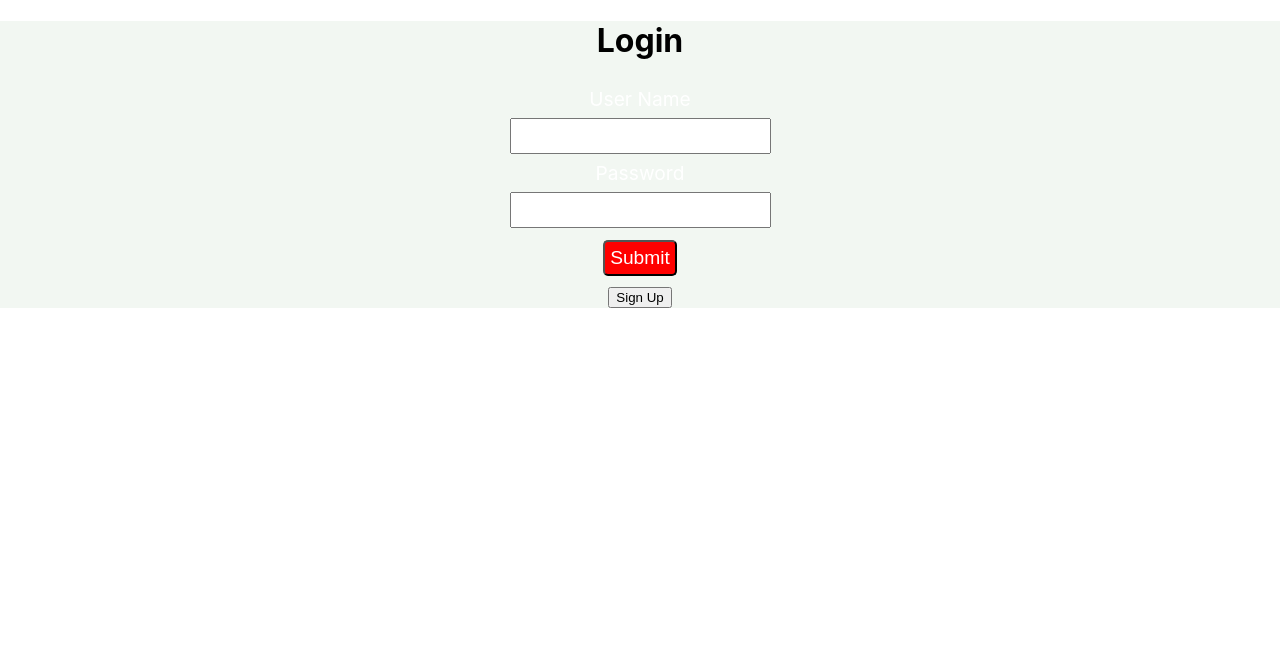
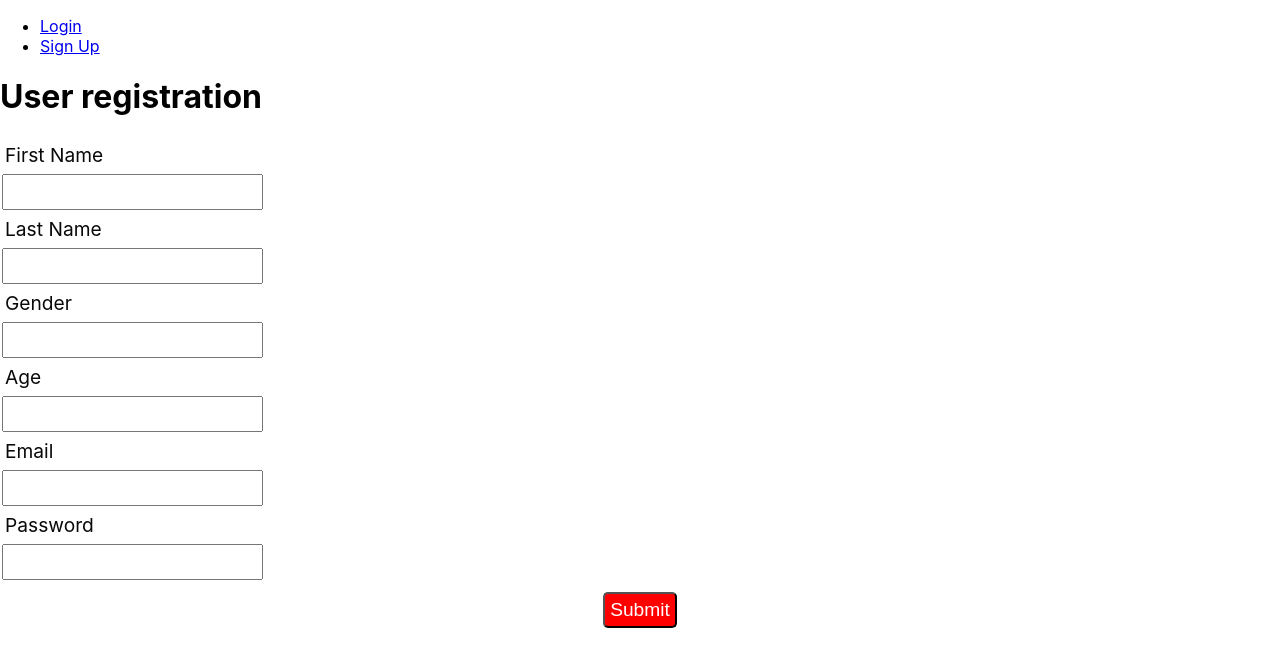
Before and after one commit to sagar776-dev/UNP_Alpha, a React (Create React App) app in the folder unp_alpha_app/: page /SignUpForm in a window 1280 px wide. Shown: the top 666 px of the page. Built offline with nearby package versions, Linux system fonts and the light colour scheme.

Commit message:
updated signup/login page

```diff
--- a/unp_alpha_app/package.json
+++ b/unp_alpha_app/package.json
@@ -8,6 +8,7 @@
     "@testing-library/user-event": "^13.5.0",
     "react": "^18.2.0",
     "react-dom": "^18.2.0",
+    "react-router-dom": "^6.4.2",
     "react-scripts": "5.0.1",
     "web-vitals": "^2.1.4"
   },
--- a/unp_alpha_app/src/App.css
+++ b/unp_alpha_app/src/App.css
@@ -6,7 +6,7 @@
   .label{
   display: block;
   font-size: larger;
-  color: white;
+  color: rgb(10, 9, 9);
   padding: 5px;
   }
 
--- a/unp_alpha_app/src/App.js
+++ b/unp_alpha_app/src/App.js
@@ -1,18 +1,54 @@
 import './App.css';
 import SignUpForm from "./SignUpForm";
 import SignInForm from "./SignInForm";
+import {Link, Routes, Route, useNavigate} from 'react-router-dom';
+
+
+function Signup() {
+  const navigate = useNavigate();
+
+  const handleSubmit = event => {
+    event.preventDefault();
+
+    // 👇️ redirect to /contacts
+    navigate('/SignUpForm');
+  };
+
+  return (
+    <form onSubmit={handleSubmit}>
+      <input />
+      <button type="submit">Sign Up</button>
+    </form>
+  );
+}
+function Signin() {
+  return <SignInForm />;
+}
+
+
 
 
 function App() {
 return (
-<div className="App">
-<SignInForm />
-<button onClick={event =>  window.location.href='./SignUpForm'}>
-  Sign Up
-  </button>
-</div>
+<div>
+      <div>
+        <nav>
+          <ul>
+            <li>
+              <Link to="/SignInForm">Login</Link>
+            </li>
+            <li>
+              <Link to="/SignUpForm">Sign Up</Link>
+            </li>
+          </ul>
+        </nav>
 
-
+        <Routes>
+          <Route path="/SignUpForm" element={<SignUpForm />} />
+          <Route path="/SignInForm" element={<SignInForm />} />
+        </Routes>
+      </div>
+    </div>
 );
 }
 
--- a/unp_alpha_app/src/SignInForm.js
+++ b/unp_alpha_app/src/SignInForm.js
@@ -72,7 +72,7 @@ return (
 
 <form>
 {/* Labels and inputs for form data */}
-<label className="label">User Name</label>
+<label className="label">User Name/ E-mail</label>
 <input onChange={handleName} className="input"
 value={name} type="text" />
 
--- a/unp_alpha_app/src/SignUpForm.js
+++ b/unp_alpha_app/src/SignUpForm.js
@@ -2,8 +2,10 @@ import { useState } from 'react';
 export default function SignInForm() {
 
 // States for registration
-const [name, setName] = useState('');
-const [username, setUserName] = useState('');
+const [firstname, setFirstName] = useState('');
+const [lastname, setLastName] = useState('');
+const [gender, setGender] = useState('');
+const [age, setAge] = useState('');
 const [email, setEmail] = useState('');
 const [password, setPassword] = useState('');
 
@@ -12,16 +14,26 @@ const [submitted, setSubmitted] = useState(false);
 const [error, setError] = useState(false);
 
 // Handling the name change
-const handleName = (e) => {
-setName(e.target.value);
+const handleFirstName = (e) => {
+setFirstName(e.target.value);
 setSubmitted(false);
 };
 
+const handleLastName = (e) => {
+    setLastName(e.target.value);
+    setSubmitted(false);
+    };
+
 // Handling the username change
-const handleUserName = (e) => {
-setUserName(e.target.value);
+const handleGender = (e) => {
+setGender(e.target.value);
 setSubmitted(false);
 };
+
+const handleAge = (e) => {
+    setAge(e.target.value);
+    setSubmitted(false);
+    };
 
 // Handling the email change
 const handleEmail = (e) => {
@@ -38,7 +50,7 @@ setSubmitted(false);
 // Handling the form submission
 const handleSubmit = (e) => {
 e.preventDefault();
-if (name === '' || email === '' || password === '') {
+if (firstname === '' || lastname === '' || email === '' || password === '') {
 setError(true);
 } else {
 setSubmitted(true);
@@ -54,7 +66,7 @@ className="success"
 style={{
 display: submitted ? '' : 'none',
 }}>
-<h1>User {name} successfully registered!!</h1>
+<h1>User {firstname} successfully registered!!</h1>
 </div>
 );
 };
@@ -86,13 +98,21 @@ return (
 
 <form>
 {/* Labels and inputs for form data */}
-<label className="label">Name</label>
-<input onChange={handleName} className="input"
-value={name} type="text" />
+<label className="label">First Name</label>
+<input onChange={handleFirstName} className="input"
+value={firstname} type="text" />
 
-<label className="label">User Name</label>
-<input onChange={handleUserName} className="input"
-value={username} type="text" />
+<label className="label">Last Name</label>
+<input onChange={handleLastName} className="input"
+value={lastname} type="text" />
+
+<label className="label">Gender</label>
+<input onChange={handleGender} className="input"
+value={gender} type="text" />
+
+<label className="label">Age</label>
+<input onChange={handleAge} className="input"
+value={age} type="text" />
 
 <label className="label">Email</label>
 <input onChange={handleEmail} className="input"
--- a/unp_alpha_app/src/index.js
+++ b/unp_alpha_app/src/index.js
@@ -3,12 +3,13 @@ import ReactDOM from 'react-dom/client';
 import './index.css';
 import App from './App';
 import reportWebVitals from './reportWebVitals';
+import {BrowserRouter as Router} from 'react-router-dom';
 
 const root = ReactDOM.createRoot(document.getElementById('root'));
 root.render(
-  <React.StrictMode>
+  <Router>
     <App />
-  </React.StrictMode>
+  </Router>
 );
 
 // If you want to start measuring performance in your app, pass a function
```
Also changed, not shown: 1 other file (tests, documents, lock files or other folders).
